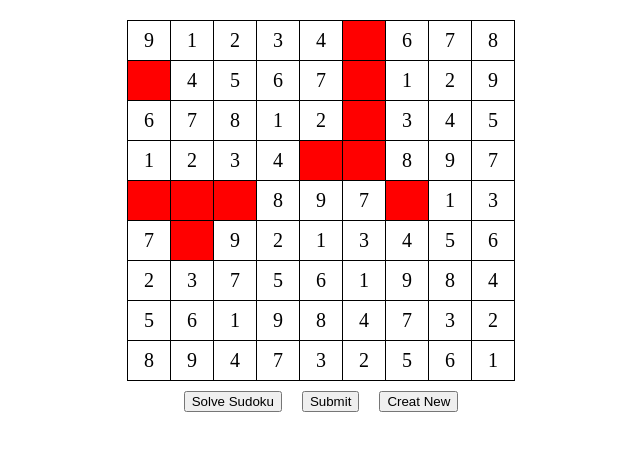
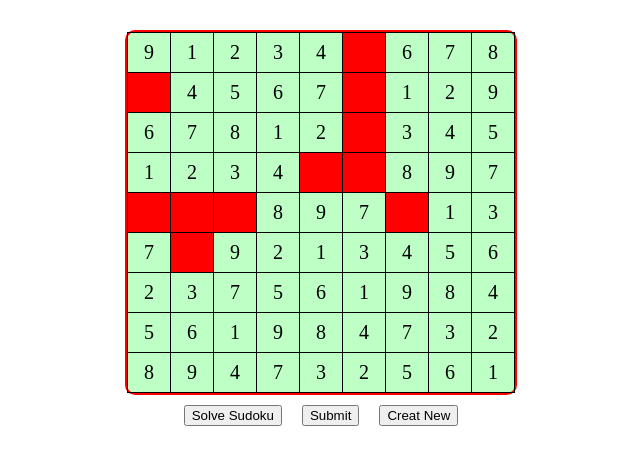
Before and after one commit to Omkar0104/sudoku-solver, a plain HTML site: page index.html in a window 1280 px wide. Both pictures are taken after a click on the button "Submit". Shown: the whole page, without its empty margins (319-959 px from the left). Drawn offline with Linux system fonts and the light colour scheme.

Commit message:
added winning animation to the game

```diff
--- a/index.html
+++ b/index.html
@@ -6,7 +6,7 @@
       <style>
         /* CSS styles for the board */
         .board {
-          margin-top: 20px;
+          margin-top: 30px;
           display: flex;
     align-items: center;
     justify-content: space-around;
@@ -33,11 +33,31 @@
         .current {
           background-color: #ffa500;
         }
+        .board-container{
+             background-color: #eafbff;
+        }
+        .sudoku-win {
+  animation-name: win;
+  animation-duration: 1s;
+  animation-fill-mode: forwards;
+  border: 2px solid red;
+  border-radius: 10px;
+  background-color: #bdffc5;
+}
+
+@keyframes win {
+  from {
+    transform: scale(.6);
+  }
+  to {
+    transform: scale(1);
+  }
+}
       </style>
     </head>
     <body>
       <div class="board">
-        <div>
+        <div class="board-container">
         <table>
           <tr>
 
--- a/script.js
+++ b/script.js
@@ -116,6 +116,14 @@ function submitBtn() {
        col++;
      }
    });
+   if(flag == 1){
+
+    document.querySelectorAll(".cell").forEach((ele)=>{
+      ele.bgColor = "#bdffc5";
+    })
+    console.log("All correct!");
+   }
+    document.querySelector(".board-container").classList.add("sudoku-win");
 }
 function resetBtn() {
   solved = solveSudokuOuter([
@@ -135,7 +143,7 @@ function resetBtn() {
   row = 0,
     col = 0;
   cells.forEach((cell) => {
-    cell.bgColor="white";
+    cell.bgColor = "#eafbff";
   unsolvedSudokuArr[row][col] = solved[row][col];
   if (row == (r1 || r2 || r3) || col == (r1 || r2 || r3)) {
     unsolvedSudokuArr[row][col] = " ";
@@ -157,4 +165,6 @@ function resetBtn() {
   }
 
 });
+document.querySelector(".board-container").classList.remove("sudoku-win");
+// document.querySelector(".board-container").bgColor = "#";
 }
```
